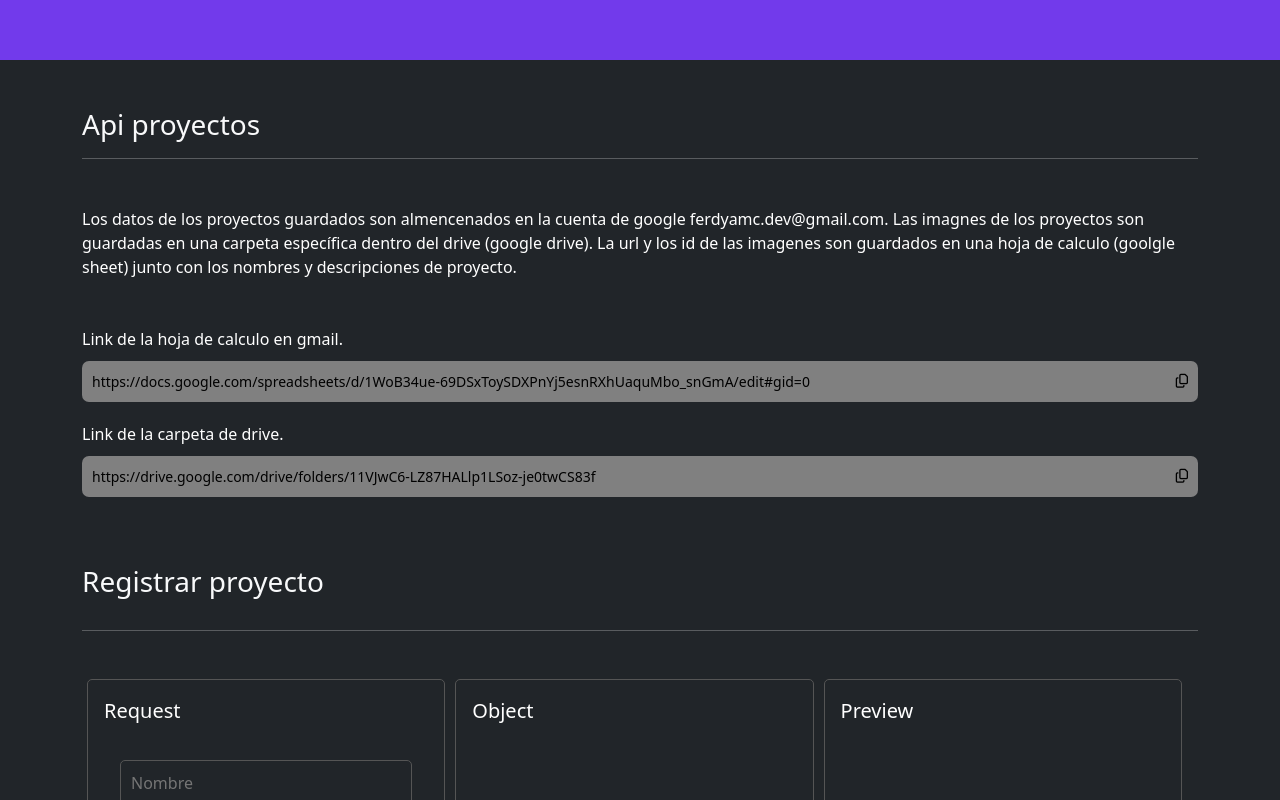
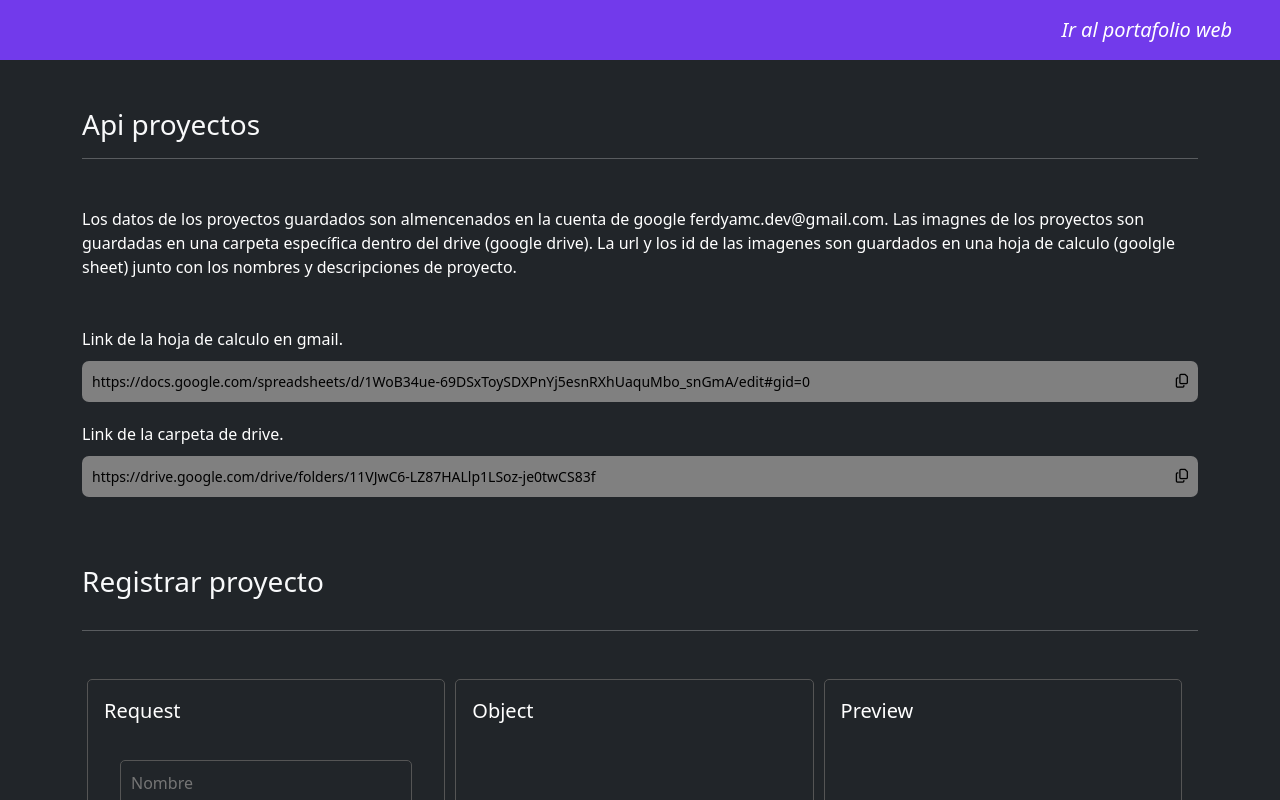
Before and after one commit to ferdyamc/CPANEL-PortafolioWeb, a plain HTML site: page index.html in a window 1280 px wide. Shown: the top 800 px of the page. Drawn offline with nearby package versions, Linux system fonts and the light colour scheme; some packages are replaced by stand-ins of ours; no server answers; a script that the page names is missing.

Commit message:
Agregar enlace al portafolio web

```diff
--- a/index.html
+++ b/index.html
@@ -28,7 +28,11 @@
 <!--BODY (SITE)-->
 <body class="bg-dark">
     <!--CABECERA-->
-    <header class="col-12" id="header-p"></header>
+    <header class="col-12" id="header-p">
+        <div class="col-12 d-flex justify-content-end m-auto h-100">
+            <a href="https://ferdyamc.github.io/PortafolioWeb/" target="_blank" class="px-5 fs-5 fst-italic" style="line-height: 60px;">Ir al portafolio web</a>
+        </div>
+    </header>
     <!--CONTAINER-->
     <div class="container">
         <!--CUERPO-->
```
